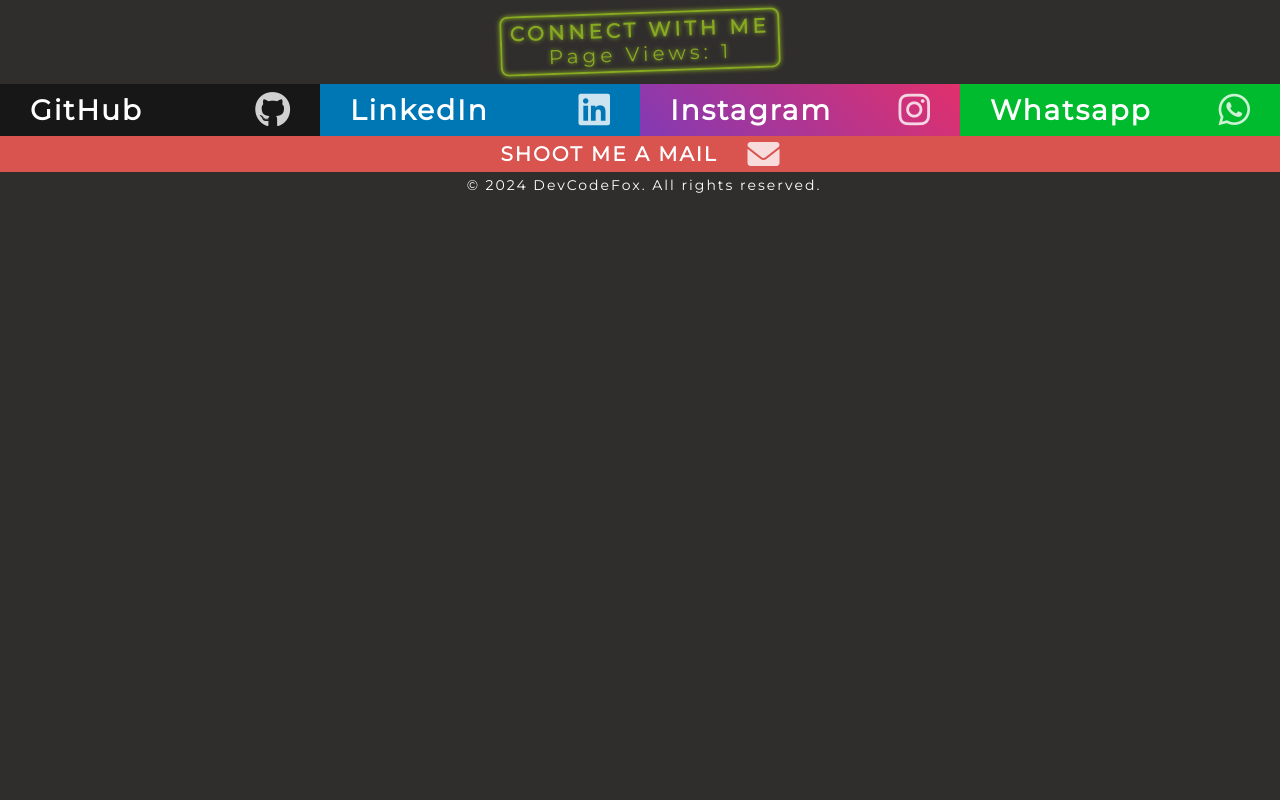
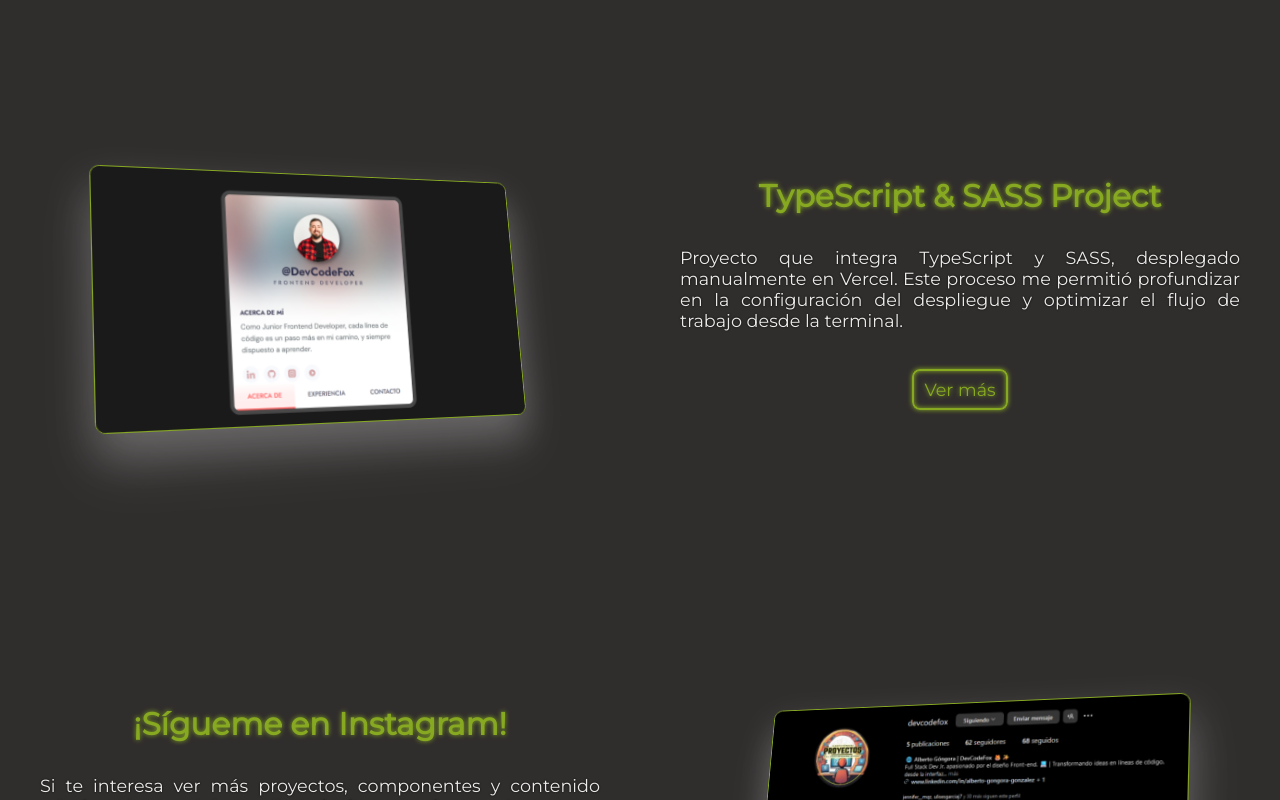
Before and after one commit to AlbertoGongora/Portafolio_Personal, a React (Vite) app: page /projects in a window 1280 px wide. Shown: the part 1220-2020 px from the top of the page. Before the commit the page ends 1418 px from the top, so only its background shows below. Built offline with nearby package versions, Linux system fonts and the light colour scheme; no server answers; the database is empty; a web font is replaced by a local one.

Commit message:
Agregar proyectos

```diff
--- a/src/pages/ProjectsPage.jsx
+++ b/src/pages/ProjectsPage.jsx
@@ -23,6 +23,22 @@
           buttonLink="https://youtu.be/fGAkeSnA72s"
           sideProject="right"
         />
+        <Project
+          image="/ImgProjects/profileCard.png"
+          title="TypeScript & SASS Project"
+          paragraph="Proyecto que integra TypeScript y SASS, desplegado manualmente en Vercel. Este proceso me permitió profundizar en la configuración del despliegue y optimizar el flujo de trabajo desde la terminal."
+          buttonText="Ver más"
+          buttonLink="https://type-script-sass-dbisw6wep-devcodefoxs-projects.vercel.app/"
+          sideProject="left"
+        />
+        <Project
+          image="/ImgProjects/insta.png"
+          title="¡Sígueme en Instagram!"
+          paragraph="Si te interesa ver más proyectos, componentes y contenido relacionado con el desarrollo, te invito a seguirme en Instagram. Haz clic en el siguiente enlace para estar al tanto de mis últimas creaciones y novedades. ¡Gracias por visitar mi perfil!"
+          buttonText="Ver más"
+          buttonLink="https://www.instagram.com/devcodefox/"
+          sideProject="right"
+        />
       </section>
     </MainLayout>
   );
```
Also changed, not shown: public/ImgProjects/insta.png (added), public/ImgProjects/profileCard.png (added).
